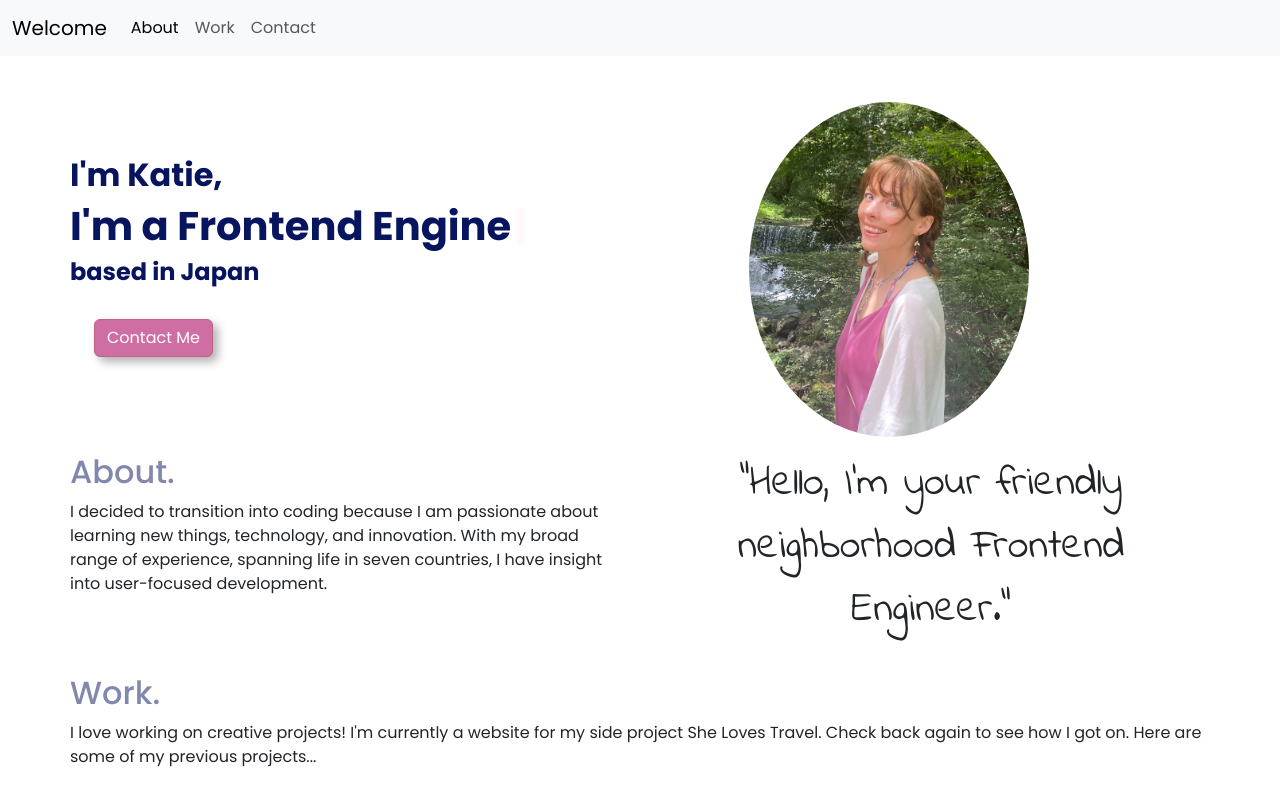
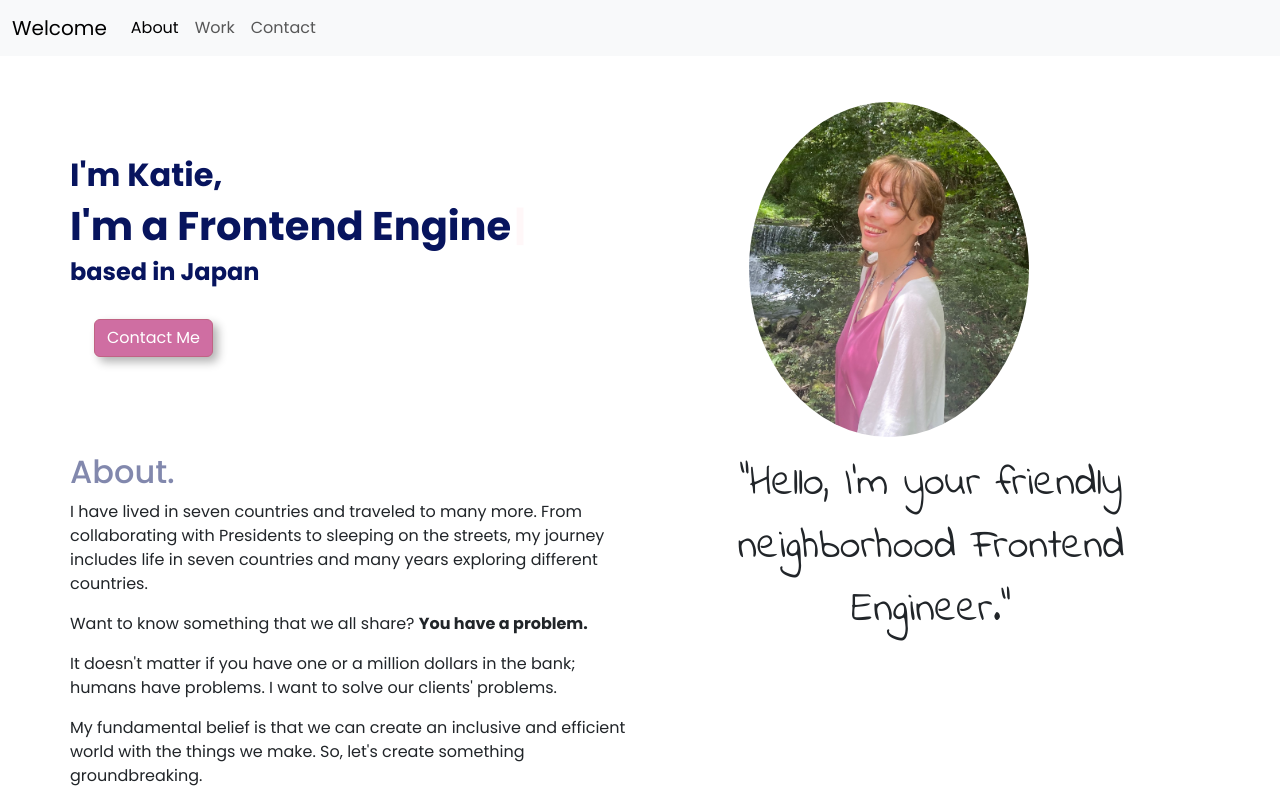
Before and after one commit to misskatiemarple/portfolio-react, a React (Create React App) app: page / in a window 1280 px wide. Shown: the top 800 px of the page. Built offline with nearby package versions, Linux system fonts and the light colour scheme.

Commit message:
Update text

```diff
--- a/src/About.js
+++ b/src/About.js
@@ -11,11 +11,25 @@ export default function About() {
             About.
           </h2>
           <p className="aboutme-text">
-            {" "}
-            I decided to transition into coding because I am passionate about
-            learning new things, technology, and innovation. With my broad range
-            of experience, spanning life in seven countries, I have insight into
-            user-focused development.
+            <p>
+              I have lived in seven countries and traveled to many more. From
+              collaborating with Presidents to sleeping on the streets, my
+              journey includes life in seven countries and many years exploring
+              different countries.{" "}
+            </p>
+            <p>
+              Want to know something that we all share?{" "}
+              <strong>You have a problem.</strong>
+            </p>
+            <p>
+              It doesn't matter if you have one or a million dollars in the
+              bank; humans have problems. I want to solve our clients' problems.{" "}
+            </p>
+            <p>
+              My fundamental belief is that we can create an inclusive and
+              efficient world with the things we make. So, let's create
+              something groundbreaking.
+            </p>
           </p>
         </div>
         <div className="col-md">
```
